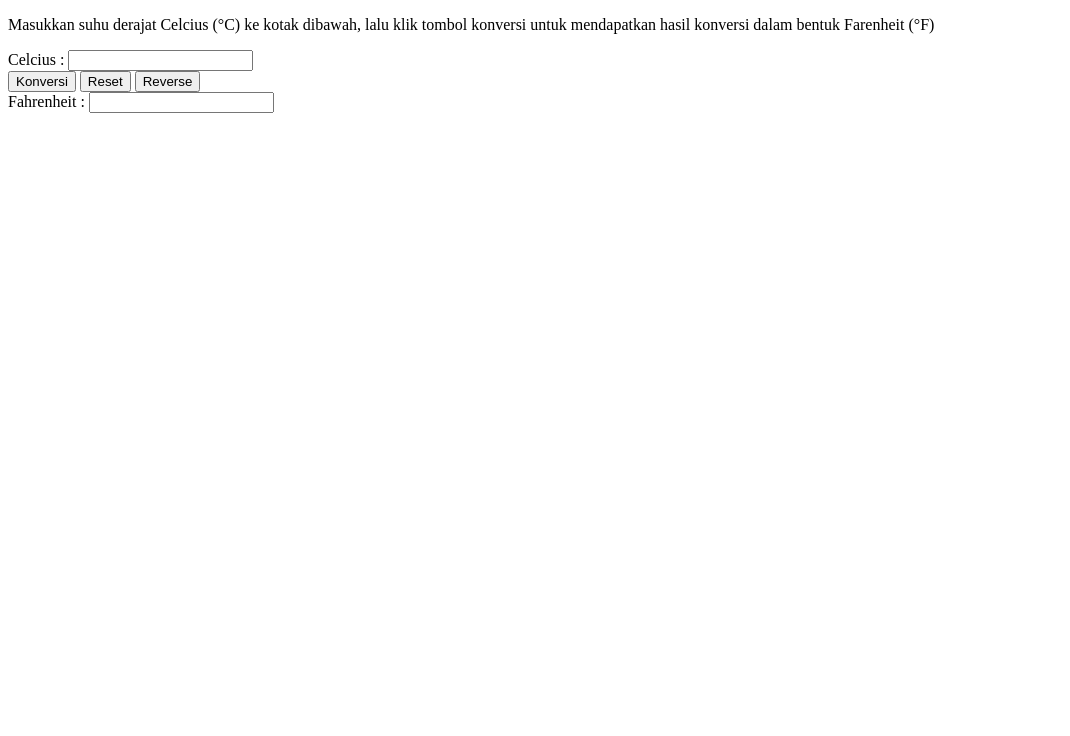
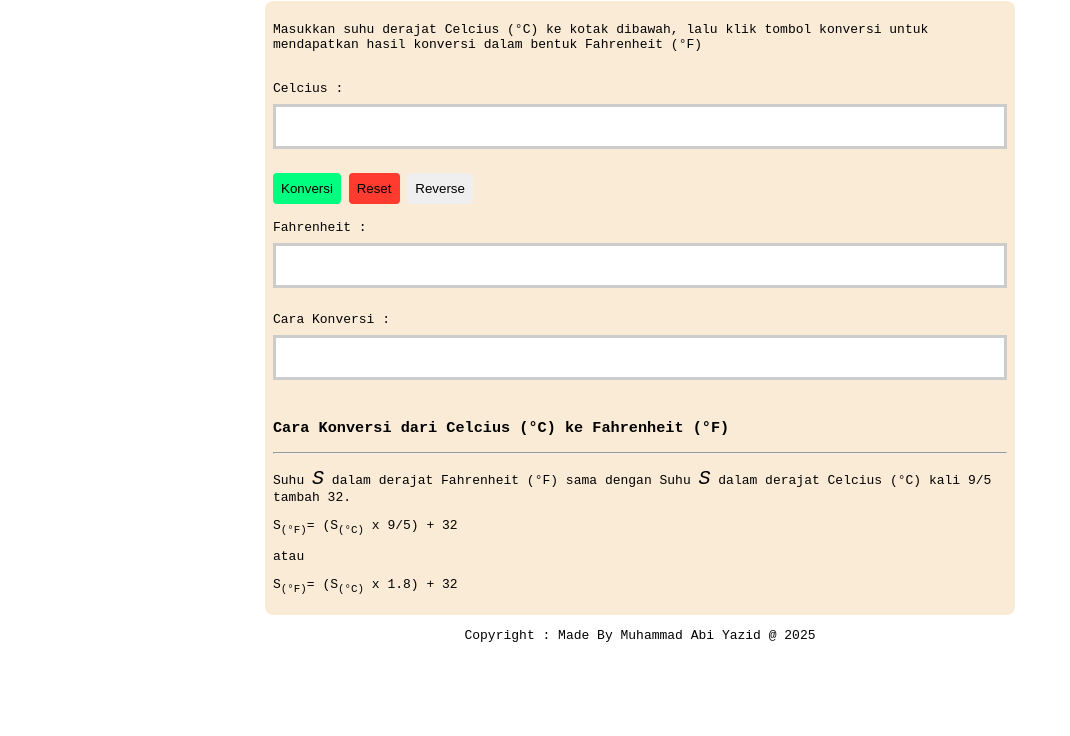
Before and after one commit to revou-fundamental-course/03-feb-25-abidin28, a plain HTML site: page index.html in a window 1280 px wide. Shown: the part 64-800 px from the top of the page, without its empty margins (0-1070 px from the left). Drawn offline with Linux system fonts and the light colour scheme.

Commit message:
commit kedua

```diff
--- a/css/styles.css
+++ b/css/styles.css
@@ -1 +1,74 @@
 /*ini file css*/
+
+.main-header {
+    text-align: center;
+}
+
+body {
+    font-family: monospace;
+}
+
+main {
+    max-width: 750px;
+    justify-self: center;
+
+    /* Background Matter */
+    background-color: antiquewhite;
+    border-radius: 8px;
+}
+
+section {
+    padding: 8px;
+}
+
+.input-group {
+    display: flex;
+    flex-direction: column;
+}
+
+input {
+    width: 100%;
+    padding: 12px 20px;
+    margin: 8px 0px;
+    box-sizing: border-box;
+    border: 3px solid #ccc;
+    -webkit-transition: 0.5s;
+    transition: 0.5s;
+    outline: none;
+}
+
+input[type=number]:focus {
+    border: 3px solid #555;
+}
+
+.button-group {
+    margin-top: 16px;
+}
+
+button {
+    border: none;
+    padding: 8px;
+    border-radius: 4px;
+}
+
+.bg-confirm {
+    background-color: #00FF7F;
+
+}
+
+.bg-reset {
+    background-color: #FF3B30;
+}
+
+.bg-reverse {
+    background-color: lightgray;
+}
+
+.remark {
+    font-weight: 100px;
+    font-size: x-large;
+}
+
+footer {
+    text-align: center;
+}
--- a/index.html
+++ b/index.html
@@ -12,7 +12,7 @@
 </head>
 
 <body>
-    <header>
+    <header class="main-header">
         <h1>Konversi Suhu</h1>
     </header>
 
@@ -20,20 +20,20 @@
         <!-- Introduction -->
         <section>
             <p> Masukkan suhu derajat Celcius (&deg;C) ke kotak dibawah,
-                lalu klik tombol konversi untuk mendapatkan hasil konversi dalam bentuk Farenheit (&deg;F)</p>
+                lalu klik tombol konversi untuk mendapatkan hasil konversi dalam bentuk Fahrenheit (&deg;F)</p>
         </section>
 
         <!-- Form Input suhu yang ingin di konversi -->
         <section>
             <form>
-                <div>
+                <div class="input-group">
                     <label for="main-input">Celcius :</label>
                     <input type="number" id="main-input">
                 </div>
 
-                <div>
-                    <button>Konversi</button>
-                    <button>Reset</button>
+                <div class="button-group">
+                    <button class="bg-confirm">Konversi</button>
+                    <button class="bg-reset">Reset</button>
                     <button>Reverse</button>
                 </div>
             </form>
@@ -41,14 +41,40 @@
 
         <!-- Hasil Konversi -->
         <section>
-            <div>
+            <div class="input input-group">
                 <label for="main-result">Fahrenheit :</label>
                 <input type="text" id="main-result" readonly>
             </div>
         </section>
 
         <!-- Cara Konversi Suhu -->
+        <section>
+            <div class="input-group">
+                <label for="cara-konversi">Cara Konversi :</label>
+                <input type="text" id="cara-konversi" readonly>
+            </div>
+        </section>
 
+        <!-- Penjelasan Rumus Konversi Suhu -->
+        <section>
+            <header>
+                <h3>Cara Konversi dari Celcius (&deg;C) ke Fahrenheit (&deg;F)</h3>
+            </header>
+
+            <hr>
+
+            <article>
+                <p>Suhu <i><span class="remark">S</span></i> dalam derajat Fahrenheit (&deg;F) sama dengan Suhu <i><span class="remark">S</span></i> dalam derajat Celcius (&deg;C) kali
+                9/5 tambah 32.</p>
+                <p>S<sub>(&deg;F)</sub>= (S<sub>(&deg;C)</sub> x 9/5) + 32</p>
+                <p>atau</p>
+                <p>S<sub>(&deg;F)</sub>= (S<sub>(&deg;C)</sub> x 1.8) + 32</p>
+            </article>
+
+        </section>
     </main>
+    <footer>
+        <p>Copyright : Made By Muhammad Abi Yazid @ 2025</p>
+    </footer>
 </body>
 </html>
```
